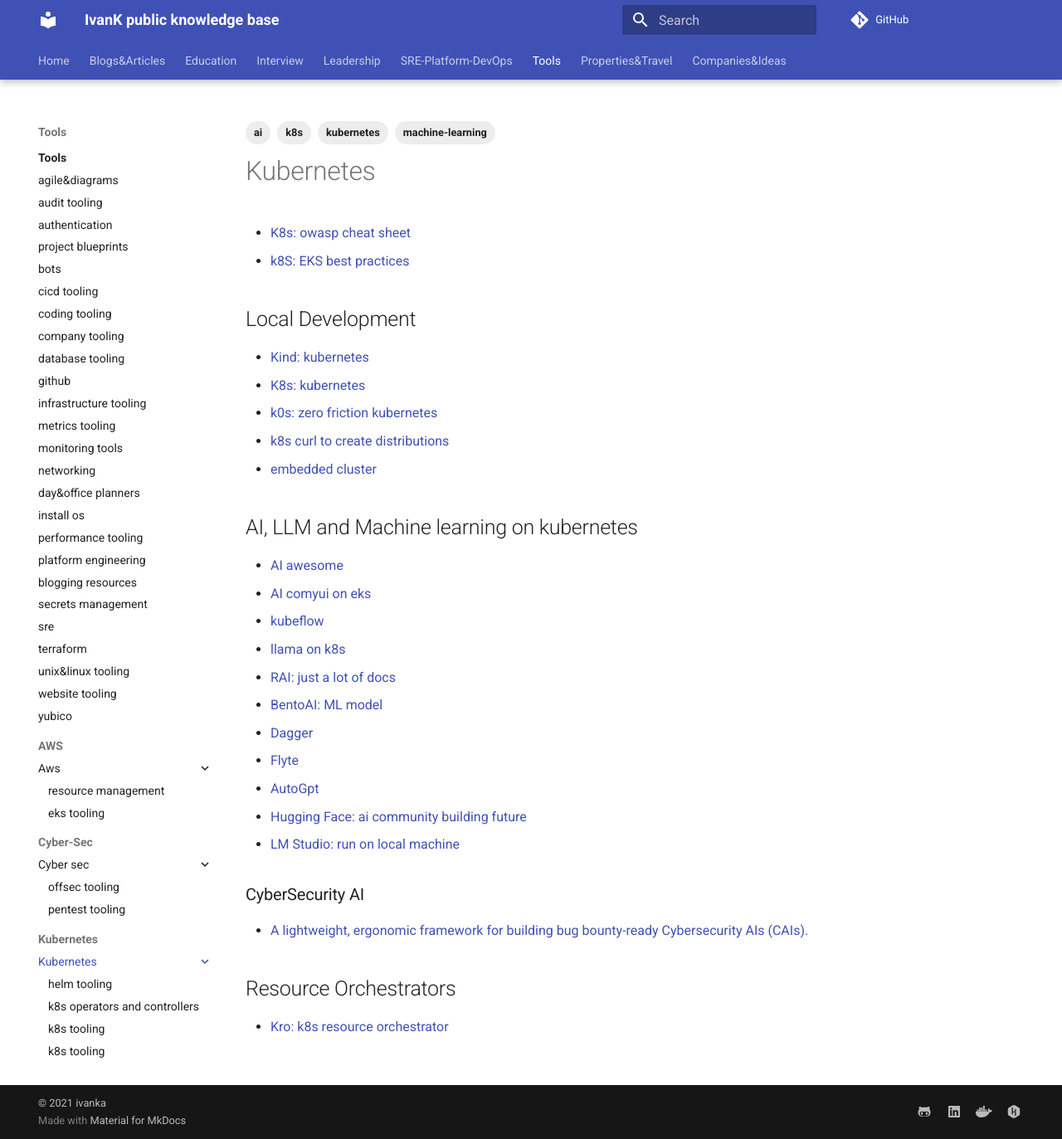
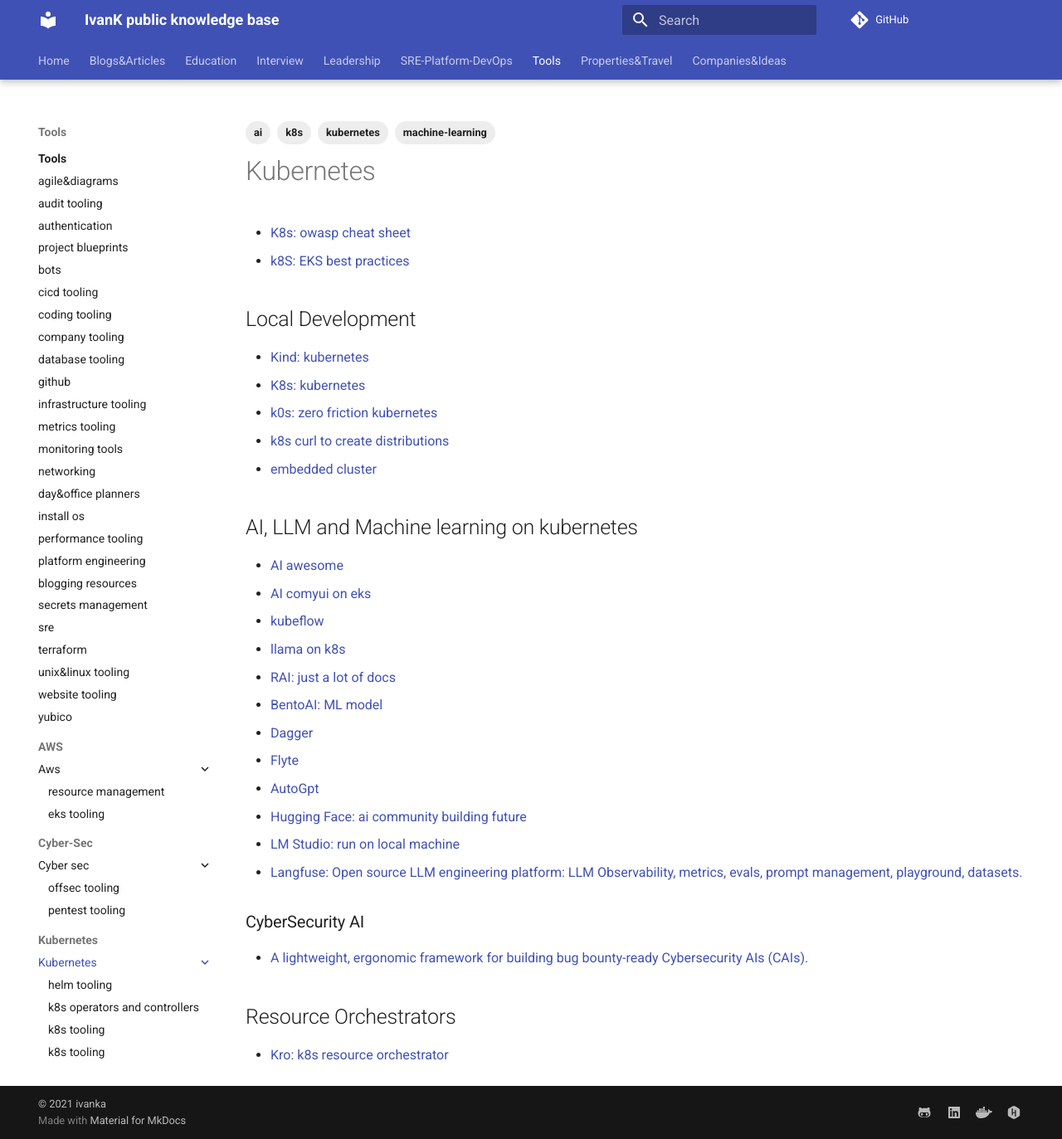
Before and after one commit to ivankatliarchuk/knowledge-base, an MkDocs documentation site: the page built from docs/tools/kubernetes/index.md, in a window 1280 px wide and 1373 px high. Shown: the whole window at 83% size. Built offline with MkDocs 1.6.1 and Material for MkDocs 9.7.7, drawn with Linux system fonts in a browser that asks for light colours; comment, search, counter and statistics services are not loaded.

Commit message:
added LLM langfuse
Signed-off-by: ivan katliarchuk <ivan.katliarchuk@gmail.com>

```diff
--- a/docs/tools/kubernetes/index.md
+++ b/docs/tools/kubernetes/index.md
@@ -32,6 +32,7 @@
 - [AutoGpt](https://github.com/Significant-Gravitas/AutoGPT)
 - [Hugging Face: ai community building future](https://huggingface.co/)
 - [LM Studio: run on local machine](https://lmstudio.ai/)
+- [Langfuse: Open source LLM engineering platform: LLM Observability, metrics, evals, prompt management, playground, datasets.](langfuse)
 
 ### CyberSecurity AI
 
```
